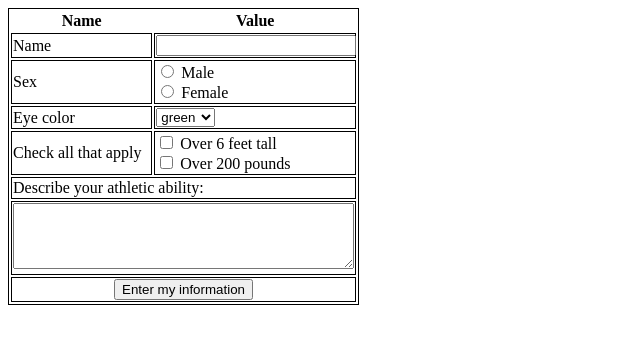
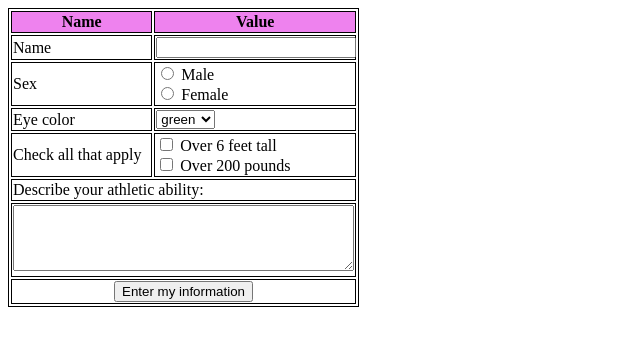
Before and after one commit to nicolasdelfino-123/ex-6-forms-4-geeks, a plain HTML site: page index.html in a window 1280 px wide. Shown: the whole page, without its empty margins (0-640 px from the left). Drawn offline with Linux system fonts and the light colour scheme.

Commit message:
terminado

```diff
--- a/index.html
+++ b/index.html
@@ -44,6 +44,11 @@
 				width: 100%;
 				height: auto;
 			}
+
+			.name{
+				border: 1px solid black;
+				background-color: violet;
+			}
 		</style>
 	</head>
 
@@ -52,8 +57,8 @@
 			<!-- your code here -->
 			<table>
 				<tr>
-					<th>Name</th>
-					<th>Value</th>
+					<th class="name">Name</th>
+					<th class="name">Value</th>
 				</tr>
 				<tr>
 					<td>Name</td>
```
